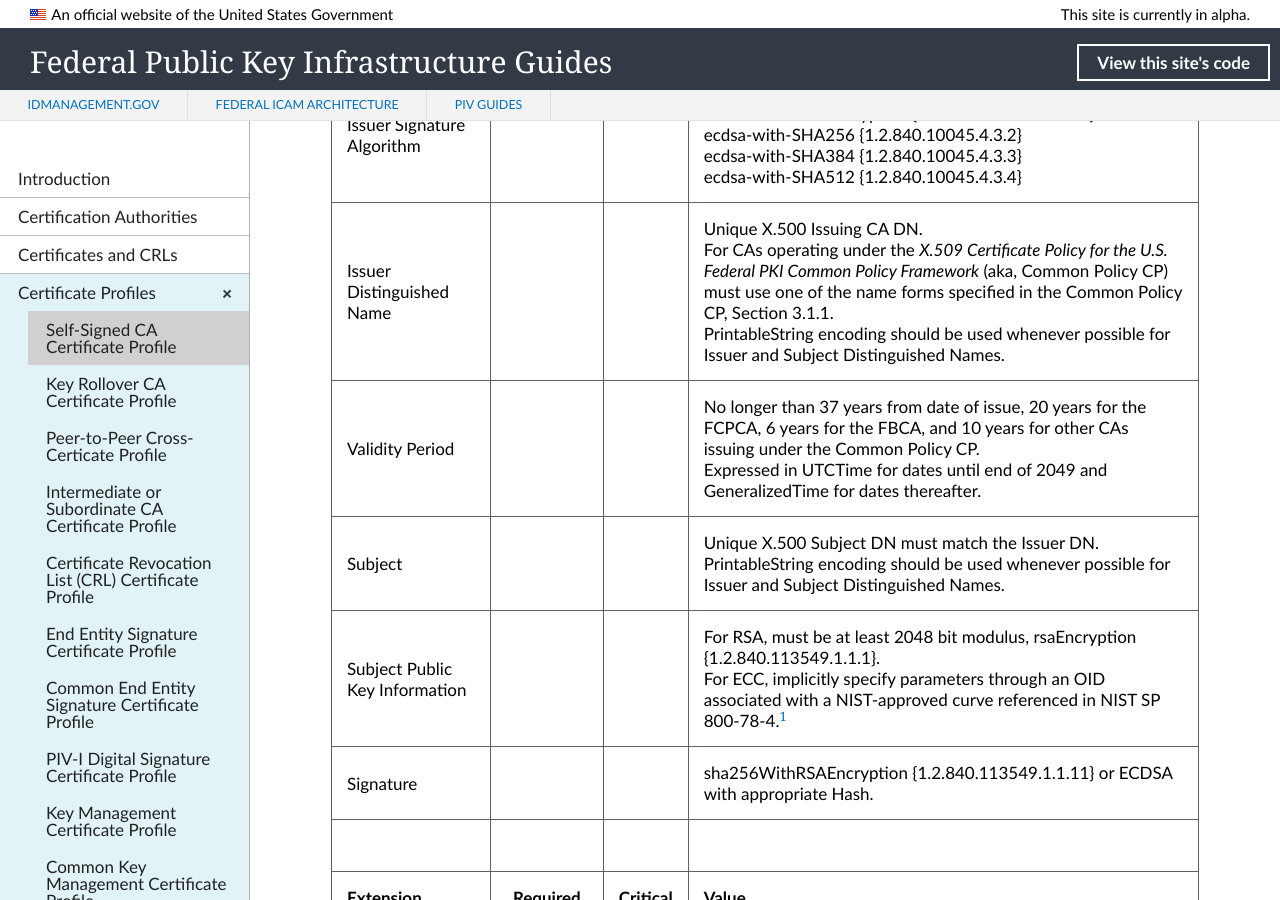
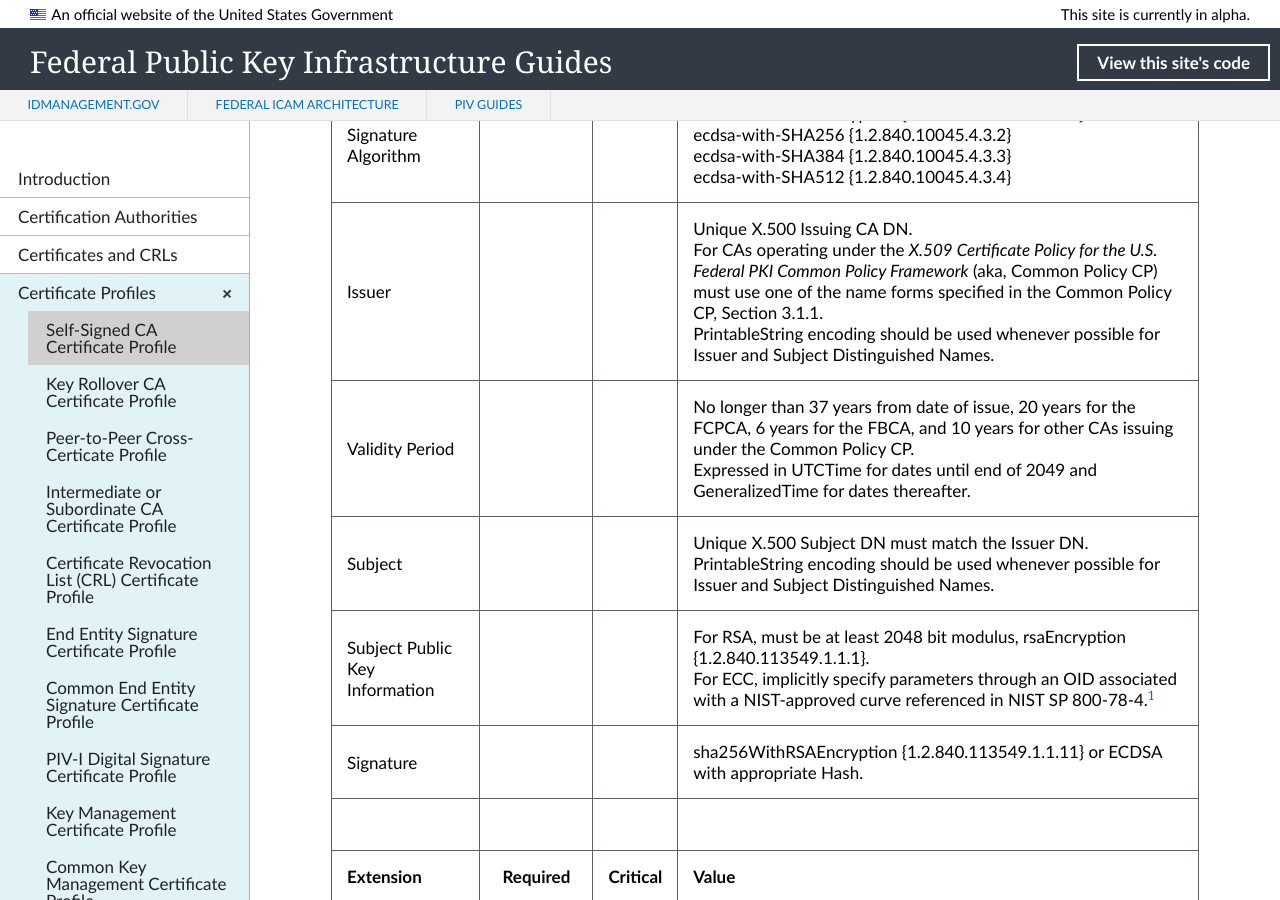
Before and after one commit to GSA/fpki-guides, a Jekyll site: the page built from _profiles/01_self_signed_ca.md, in a window 1280 px wide and 900 px high, scrolled down 431 px. Built offline with Jekyll 4.4.1, drawn with Linux system fonts in a browser that asks for light colours; nearby versions of some CDN libraries; library files that are not in the unit come from our copies.

Commit message:
Update 01_self_signed_ca.md
Remove "DN" from Issuer DN (WB)

```diff
--- a/_profiles/01_self_signed_ca.md
+++ b/_profiles/01_self_signed_ca.md
@@ -11,7 +11,7 @@ permalink: profiles/selfsignedca/
 | Version   |       |       | V3 (2)                                 |
 | Serial Number   |       |       | Must be a unique positive number. |
 | Issuer Signature Algorithm   |       |       |  One of the following: <br>sha256WithRSAEncryption {1.2.840.113549.1.1.11} <br>ecdsa-with-SHA256 {1.2.840.10045.4.3.2} <br>ecdsa-with-SHA384 {1.2.840.10045.4.3.3} <br>ecdsa-with-SHA512 {1.2.840.10045.4.3.4} |
-| Issuer Distinguished Name   |       |       |  Unique X.500 Issuing CA DN.<br>For CAs operating under the _X.509 Certificate Policy for the U.S. Federal PKI Common Policy Framework_ (aka, Common Policy CP) must use one of the name forms specified in the Common Policy CP, Section 3.1.1.<br>PrintableString encoding should be used whenever possible for Issuer and Subject Distinguished Names. |
+| Issuer   |       |       |  Unique X.500 Issuing CA DN.<br>For CAs operating under the _X.509 Certificate Policy for the U.S. Federal PKI Common Policy Framework_ (aka, Common Policy CP) must use one of the name forms specified in the Common Policy CP, Section 3.1.1.<br>PrintableString encoding should be used whenever possible for Issuer and Subject Distinguished Names. |
 | Validity Period   |       |       |  No longer than 37 years from date of issue, 20 years for the FCPCA, 6 years for the FBCA, and 10 years for other CAs issuing under the Common Policy CP.<br>Expressed in UTCTime for dates until end of 2049 and GeneralizedTime for dates thereafter.  |
 | Subject   |       |       |   Unique X.500 Subject DN must match the Issuer DN.<br>PrintableString encoding should be used whenever possible for Issuer and Subject Distinguished Names.   |
 | Subject Public Key Information   |       |       |   For RSA, must be at least 2048 bit modulus, rsaEncryption {1.2.840.113549.1.1.1}.<BR>For ECC, implicitly specify parameters through an OID associated with a NIST-approved curve referenced in NIST SP 800-78-4.<sup>[1](#1)</sup>   |
```
